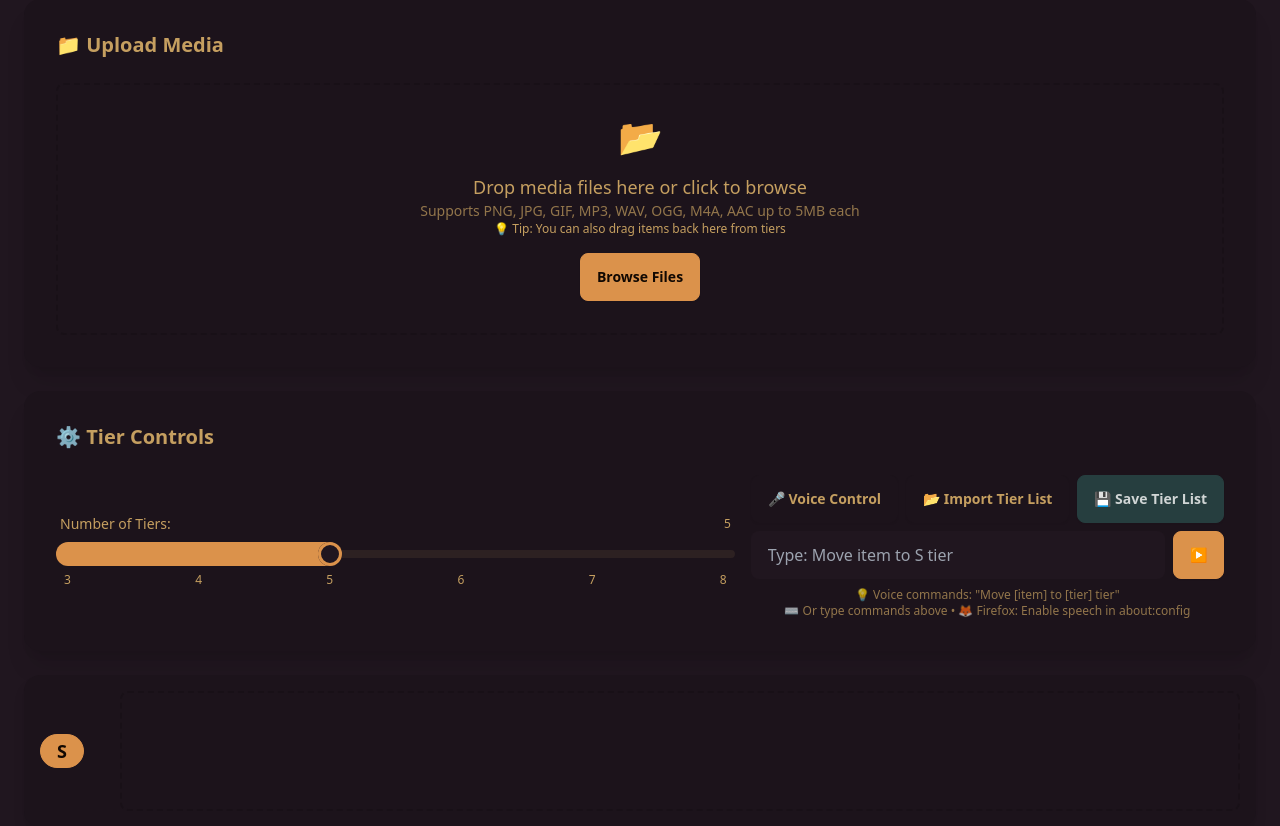
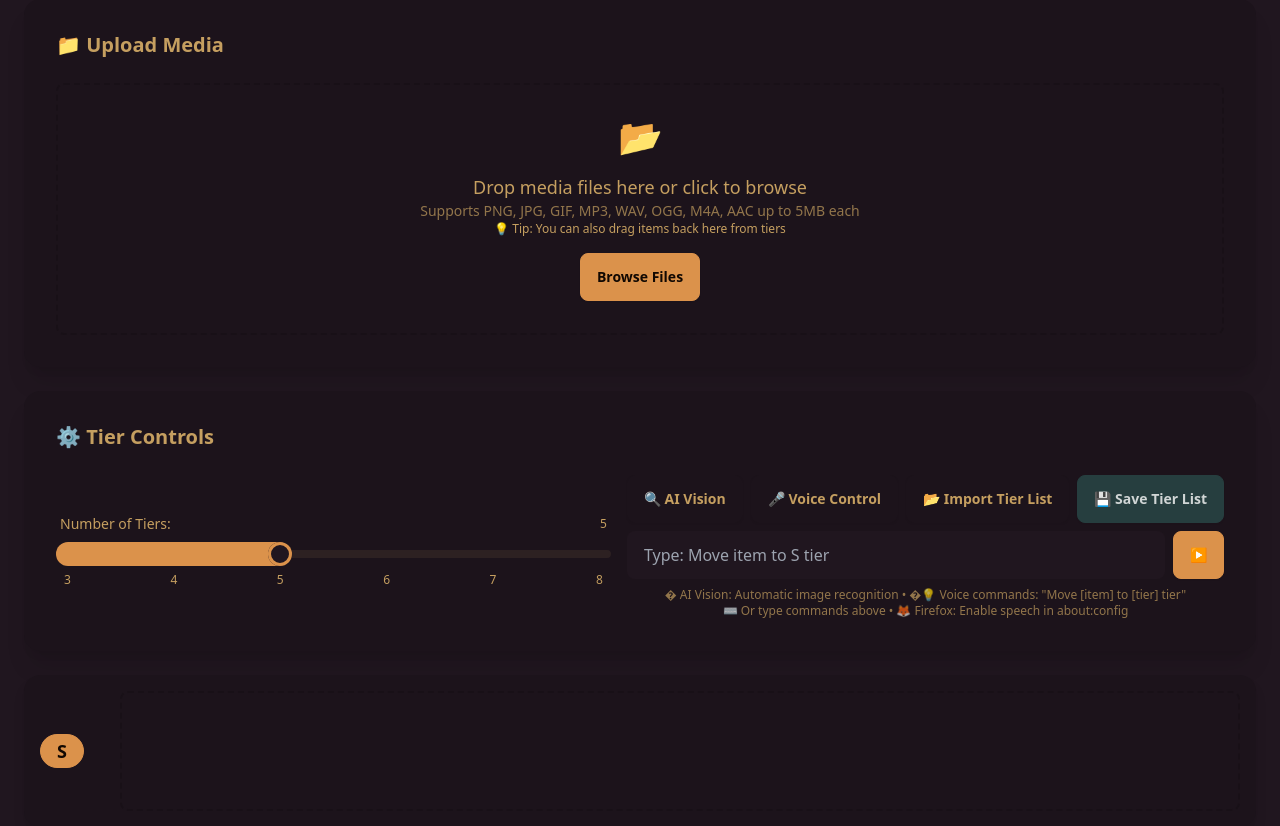
Before and after one commit to Hack-Pac/TierList, a Flask app: page / in a window 1280 px wide. Shown: the part 89-915 px from the top of the page. Run offline with Flask 3, Linux system fonts and the light colour scheme; some libraries are stand-ins or nearby versions.

Commit message:
HUGE commit: image recognition using HC AI endpoint -- converts uploaded images to b64 and adds an overlaid label. voice call functions then use the label provided to identify it.

```diff
--- a/static/js/app.js
+++ b/static/js/app.js
@@ -10,6 +10,9 @@
 let isProcessingVoiceCommand = false;
 let currentBrowser = null;
 let speechKittReady = false;
+
+// Image recognition state
+let imageRecognitionEnabled = true;
 
 // Browser detection
 function detectBrowser() {
@@ -127,6 +130,7 @@
 }
 
 function uploadFiles(files) {
+    console.log(`[DEBUG] uploadFiles called with ${files.length} files`);
     const formData = new FormData();
 
     //validate files before upload
@@ -148,13 +152,60 @@
         body: formData
     })
     .then(response => response.json())
-    .then(data => {
+    .then(async (data) => {
+        console.log(`[DEBUG] Upload response received:`, data);
         if (data.error) {
             showNotification(data.error, 'error');
         } else {
+            console.log(`[DEBUG] Adding ${data.files.length} files to uploadedFiles`);
             uploadedFiles = [...uploadedFiles, ...data.files];
+
+            // Show uploaded files immediately
             displayUploadedFiles();
-            showNotification(`Successfully uploaded ${data.files.length} file(s)!`, 'success');
+
+            console.log(`[DEBUG] Image recognition enabled: ${imageRecognitionEnabled}`);
+            console.log(`[DEBUG] Uploaded files:`, data.files);
+
+            // Analyze uploaded images with AI recognition
+            if (imageRecognitionEnabled) {
+                const imageFiles = data.files.filter(file => !file.is_audio);
+                console.log(`[DEBUG] Image recognition enabled. Found ${imageFiles.length} image files to analyze:`, imageFiles.map(f => f.filename));
+                console.log(`[DEBUG] All files with is_audio property:`, data.files.map(f => ({ filename: f.filename, is_audio: f.is_audio })));
+
+                if (imageFiles.length > 0) {
+                    showNotification(`Analyzing ${imageFiles.length} image(s)...`, 'info');
+
+                    // Analyze images sequentially to avoid overwhelming the API
+                    for (const file of imageFiles) {
+                        try {
+                            console.log(`[DEBUG] Analyzing file: ${file.filename}`);
+                            const recognition = await analyzeImage(file.url, file.filename);
+                            if (recognition) {
+                                console.log(`[DEBUG] Setting recognition "${recognition}" for file: ${file.filename}`);
+                                file.recognition = recognition;
+                                // Find the file in uploadedFiles and update it
+                                const uploadedFile = uploadedFiles.find(f => f.filename === file.filename);
+                                if (uploadedFile) {
+                                    uploadedFile.recognition = recognition;
+                                    console.log(`[DEBUG] Updated uploadedFile with recognition: ${uploadedFile.filename} -> ${uploadedFile.recognition}`);
+                                }
+                                // Update display after each analysis for real-time feedback
+                                displayUploadedFiles();
+                            } else {
+                                console.log(`[DEBUG] No recognition result for file: ${file.filename}`);
+                            }
+                        } catch (error) {
+                            console.error(`[DEBUG] Failed to analyze ${file.filename}:`, error);
+                        }
+                    }
+
+                    showNotification(`Successfully uploaded and analyzed ${data.files.length} file(s)!`, 'success');
+                } else {
+                    showNotification(`Successfully uploaded ${data.files.length} file(s)!`, 'success');
+                }
+            } else {
+                showNotification(`Successfully uploaded ${data.files.length} file(s)!`, 'success');
+            }
         }
     })
     .catch(error => {
@@ -181,6 +232,12 @@
 function displayUploadedFiles() {
     const preview = document.getElementById('upload-preview');
     preview.innerHTML = '';
+
+    console.log(`[DEBUG] Displaying ${uploadedFiles.length} uploaded files`);
+    uploadedFiles.forEach((file, index) => {
+        console.log(`[DEBUG] File ${index}: ${file.filename}, recognition: ${file.recognition}`);
+    });
+
     if (uploadedFiles.length === 0) {
         preview.classList.add('hidden');
         return;
@@ -218,13 +275,21 @@
     } else {
         container.innerHTML = `
             <img src="${file.url}" alt="${file.original_name}"
-                 class="w-full h-20 object-cover rounded border-2 border-base-300 group-hover:border-primary">
+                 class="max-w-full max-h-32 object-contain rounded border-2 border-base-300 group-hover:border-primary">
             <div class="absolute inset-0 bg-black bg-opacity-0 group-hover:bg-opacity-20 rounded transition-all"></div>
             <div class="absolute top-1 right-1 opacity-0 group-hover:opacity-100 transition-opacity">
                 <button onclick="removeFile('${file.filename}')"
                         class="btn btn-xs btn-circle btn-error">✕</button>
             </div>
         `;
+
+        // Add image recognition overlay if available
+        if (file.recognition && imageRecognitionEnabled) {
+            console.log(`[DEBUG] Adding overlay for file: ${file.filename}, recognition: ${file.recognition}`);
+            addImageRecognitionOverlay(container, file.recognition);
+        } else {
+            console.log(`[DEBUG] No overlay for file: ${file.filename}, recognition: ${file.recognition}, enabled: ${imageRecognitionEnabled}`);
+        }
     }
 
     //drag events
@@ -248,6 +313,7 @@
     const saveBtn = document.getElementById('save-btn');
     const importBtn = document.getElementById('import-btn');
     const importInput = document.getElementById('import-input');
+    const imageRecognitionBtn = document.getElementById('image-recognition-btn');
 
     slider.addEventListener('input', (e) => {
         const count = parseInt(e.target.value);
@@ -258,6 +324,10 @@
     saveBtn.addEventListener('click', saveTierList);
     importBtn.addEventListener('click', () => importInput.click());
     importInput.addEventListener('change', handleImportFile);
+
+    if (imageRecognitionBtn) {
+        imageRecognitionBtn.addEventListener('click', toggleImageRecognition);
+    }
 }
 function generateDefaultTiers() {
     const count = 5;
@@ -314,7 +384,7 @@
                     </div>
                 </div>
                 <!-- tier items container -->
-                <div class="tier-container flex-1 min-h-[100px] border-2 border-dashed border-base-300 rounded-lg p-4 flex flex-wrap gap-2"
+                <div class="tier-container flex-1 min-h-[80px] border-2 border-dashed border-base-300 rounded-lg p-3 flex flex-wrap gap-2"
                      data-tier-id="${tier.id}"
                      ondrop="handleTierDrop(event, ${index})"
                      ondragover="handleTierDragOver(event)"
@@ -350,6 +420,12 @@
             </div>
         `;
     } else {
+        const recognitionOverlay = (file.recognition && imageRecognitionEnabled)
+            ? `<div class="image-recognition-overlay absolute bottom-0 left-0 right-0 bg-black bg-opacity-75 text-white text-xs px-1 py-0.5 rounded-b z-10 pointer-events-none" style="font-weight: bold; text-shadow: 1px 1px 2px rgba(0,0,0,0.8);">🔍 ${file.recognition}</div>`
+            : '';
+
+        console.log(`[DEBUG] Creating tier file HTML for: ${file.filename}, recognition: ${file.recognition}, overlay: ${recognitionOverlay ? 'YES' : 'NO'}`);
+
         return `
             <div class="tier-item relative group cursor-move"
                  draggable="true"
@@ -357,9 +433,10 @@
                  onmousedown="handleFileDragStart(event)"
                  onmouseup="handleFileDragEnd(event)">
                 <img src="${file.url}" alt="${file.original_name}"
-                     class="w-16 h-16 object-cover rounded border border-base-300">
+                     class="h-16 w-auto object-contain rounded border border-base-300">
+                ${recognitionOverlay}
                 <!-- Delete button -->
-                <div class="absolute -top-1 -right-1 opacity-0 group-hover:opacity-100 transition-opacity">
+                <div class="absolute -top-1 -right-1 opacity-0 group-hover:opacity-100 transition-opacity z-20">
                     <button onclick="removeFile('${file.filename}')"
                             class="btn btn-xs btn-circle btn-error"
                             title="Delete file">✕</button>
@@ -720,6 +797,7 @@
 // Global functions for Firefox fallback (accessible from HTML)
 window.processFirefoxTextCommand = processFirefoxTextCommand;
 window.showFirefoxInstructions = showFirefoxInstructions;
+window.toggleImageRecognition = toggleImageRecognition;
 
 function processFirefoxTextCommand() {
     const input = document.getElementById('firefox-voice-input');
@@ -1117,7 +1195,7 @@
                             content: prompt
                         }
                     ],
-                    max_tokens: 150,
+                    max_tokens: 1000,
                     temperature: 0.1 // Lower temperature for more consistent parsing
                 }),
                 signal: controller.signal
@@ -1300,8 +1378,240 @@
     }
 }
 
-// Global functions accessible from HTML
-window.handleVoiceInputKeypress = handleVoiceInputKeypress;
-window.processTextCommand = processTextCommand;
-window.processFirefoxTextCommand = processFirefoxTextCommand;
-window.showFirefoxInstructions = showFirefoxInstructions;
+// Image Recognition Functions
+async function analyzeImage(imageUrl, filename) {
+    if (!imageRecognitionEnabled) {
+        console.log(`[DEBUG] Image recognition disabled, skipping: ${filename}`);
+        return null;
+    }
+
+    try {
+        console.log(`[DEBUG] Starting AI analysis for: ${filename}`);
+        console.log(`[DEBUG] Image URL: ${imageUrl}`);
+
+        // Convert image to base64 for AI API
+        console.log(`[DEBUG] Converting image to base64...`);
+        const base64Image = await imageToBase64(imageUrl);
+        console.log(`[DEBUG] Base64 conversion complete, length: ${base64Image.length}`);
+
+        const prompt = `Analyze this image and provide a single word that best describes what it shows. Examples:
+- If it's a store/shop: "shop"
+- If it's a street/road: "street"
+- If it's a person: "person"
+- If it's food: "food"
+- If it's an animal: "animal"
+- If it's a building: "building"
+- If it's nature/landscape: "nature"
+- If it's a vehicle: "vehicle"
+- If it's text/document: "document"
+- If it's art/drawing: "art"
+
+Respond with only ONE word, no explanations or additional text.`;
+
+        const controller = new AbortController();
+        const timeoutId = setTimeout(() => controller.abort(), 15000); // 15 second timeout
+
+        console.log(`[DEBUG] Sending request to AI API...`);
+        const response = await fetch('https://ai.hackclub.com/chat/completions', {
+            method: 'POST',
+            headers: {
+                'Content-Type': 'application/json',
+            },
+            body: JSON.stringify({
+                messages: [
+                    {
+                        role: 'user',
+                        content: [
+                            {
+                                type: 'text',
+                                text: prompt
+                            },
+                            {
+                                type: 'image_url',
+                                image_url: {
+                                    url: base64Image
+                                }
+                            }
+                        ]
+                    }
+                ],
+                max_tokens: 10,
+                temperature: 0.1
+            }),
+            signal: controller.signal
+        });
+
+        clearTimeout(timeoutId);
+
+        console.log(`[DEBUG] AI API response status: ${response.status}`);
+        if (!response.ok) {
+            throw new Error(`AI API request failed: ${response.status}`);
+        }
+
+        const data = await response.json();
+        console.log(`[DEBUG] AI API response data:`, data);
+
+        if (!data.choices || !data.choices[0] || !data.choices[0].message) {
+            throw new Error('Invalid response format from AI API');
+        }
+
+        const recognition = data.choices[0].message.content.trim().toLowerCase();
+        console.log(`[DEBUG] Image recognition result for ${filename}: "${recognition}"`);
+        console.log(`[DEBUG] Recognition successful for: ${filename}`);
+
+        return recognition;
+
+    } catch (error) {
+        console.error(`[DEBUG] Error analyzing image ${filename}:`, error);
+        console.error(`[DEBUG] Full error details:`, {
+            message: error.message,
+            stack: error.stack,
+            filename: filename,
+            imageUrl: imageUrl
+        });
+        return null;
+    }
+}
+
+async function imageToBase64(imageUrl) {
+    return new Promise((resolve, reject) => {
+        const img = new Image();
+        img.crossOrigin = 'anonymous';
+
+        img.onload = function() {
+            const canvas = document.createElement('canvas');
+            const ctx = canvas.getContext('2d');
+
+            // Resize image to reduce API payload size
+            const maxSize = 512;
+            let { width, height } = img;
+
+            if (width > height) {
+                if (width > maxSize) {
+                    height = (height * maxSize) / width;
+                    width = maxSize;
+                }
+            } else {
+                if (height > maxSize) {
+                    width = (width * maxSize) / height;
+                    height = maxSize;
+                }
+            }
+
+            canvas.width = width;
+            canvas.height = height;
+
+            ctx.drawImage(img, 0, 0, width, height);
+
+            const base64 = canvas.toDataURL('image/jpeg', 0.8);
+            resolve(base64);
+        };
+
+        img.onerror = () => reject(new Error('Failed to load image'));
+        img.src = imageUrl;
+    });
+}
+
+function addImageRecognitionOverlay(container, recognition) {
+    if (!recognition) {
+        console.log('[DEBUG] No recognition data provided to addImageRecognitionOverlay');
+        return;
+    }
+
+    console.log(`[DEBUG] Adding recognition overlay: "${recognition}" to container:`, container);
+
+    // Remove existing overlay if present
+    const existingOverlay = container.querySelector('.image-recognition-overlay');
+    if (existingOverlay) {
+        console.log('[DEBUG] Removing existing overlay');
+        existingOverlay.remove();
+    }
+
+    // Create recognition overlay
+    const overlay = document.createElement('div');
+    overlay.className = 'image-recognition-overlay absolute bottom-0 left-0 right-0 bg-black bg-opacity-75 text-white text-xs px-2 py-1 rounded-b z-10 pointer-events-none';
+    overlay.textContent = `🔍 ${recognition}`;
+    overlay.style.fontWeight = 'bold';
+    overlay.style.textShadow = '1px 1px 2px rgba(0,0,0,0.8)';
+
+    console.log(`[DEBUG] Created overlay element:`, overlay);
+
+    container.appendChild(overlay);
+    console.log(`[DEBUG] Overlay appended to container. Container children count:`, container.children.length);
+}
+
+function toggleImageRecognition() {
+    imageRecognitionEnabled = !imageRecognitionEnabled;
+    const button = document.getElementById('image-recognition-btn');
+
+    if (imageRecognitionEnabled) {
+        button.classList.remove('btn-outline');
+        button.classList.add('btn-success');
+        showNotification('Image recognition enabled', 'success');
+
+        // Re-analyze all existing images (in upload area and tiers)
+        const allFiles = [...uploadedFiles, ...tierData.flatMap(tier => tier.files)];
+        const imageFiles = allFiles.filter(file => !file.is_audio && !file.recognition);
+
+        if (imageFiles.length > 0) {
+            showNotification(`Analyzing ${imageFiles.length} existing image(s)...`, 'info');
+
+            // Process images sequentially
+            (async () => {
+                for (const file of imageFiles) {
+                    try {
+                        const recognition = await analyzeImage(file.url, file.filename);
+                        if (recognition) {
+                            file.recognition = recognition;
+
+                            // Update the same file in uploadedFiles if it exists there
+                            const uploadedFile = uploadedFiles.find(f => f.filename === file.filename);
+                            if (uploadedFile) {
+                                uploadedFile.recognition = recognition;
+                            }
+
+                            // Update the same file in tiers if it exists there
+                            tierData.forEach(tier => {
+                                const tierFile = tier.files.find(f => f.filename === file.filename);
+                                if (tierFile) {
+                                    tierFile.recognition = recognition;
+                                }
+                            });
+
+                            // Update displays in real-time
+                            displayUploadedFiles();
+                            renderTiers();
+                        }
+                    } catch (error) {
+                        console.error(`Failed to analyze ${file.filename}:`, error);
+                    }
+                }
+                showNotification('Existing images analyzed!', 'success');
+            })();
+        }
+    } else {
+        button.classList.remove('btn-success');
+        button.classList.add('btn-outline');
+        showNotification('Image recognition disabled', 'info');
+
+        // Remove recognition data from all files
+        uploadedFiles.forEach(file => {
+            delete file.recognition;
+        });
+
+        tierData.forEach(tier => {
+            tier.files.forEach(file => {
+                delete file.recognition;
+            });
+        });
+
+        // Remove all overlays from DOM
+        document.querySelectorAll('.image-recognition-overlay').forEach(overlay => {
+            overlay.remove();
+        });
+
+        // Refresh displays
+        displayUploadedFiles();
+        renderTiers();
+    }
+}
--- a/templates/index.html
+++ b/templates/index.html
@@ -78,6 +78,7 @@
                     </div>
                     <div class="flex flex-col gap-2">
                         <div class="flex gap-2">
+                            <button id="image-recognition-btn" class="btn btn-success" title="Toggle image recognition">🔍 AI Vision</button>
                             <button id="voice-control-btn" onclick="toggleVoiceControl()" class="btn btn-accent" title="Toggle voice control">🎤 Voice Control</button>
                             <button id="import-btn" class="btn btn-accent">📂 Import Tier List</button>
                             <button id="save-btn" class="btn btn-secondary">💾 Save Tier List</button>
@@ -89,7 +90,7 @@
                             <button onclick="processTextCommand()" class="btn btn-sm btn-primary" title="Execute text command">▶</button>
                         </div>
                         <div class="text-xs text-center text-base-content/70">
-                            💡 Voice commands: "Move [item] to [tier] tier"<br>
+                            � AI Vision: Automatic image recognition • �💡 Voice commands: "Move [item] to [tier] tier"<br>
                             ⌨️ Or type commands above • 🦊 Firefox: Enable speech in about:config
                         </div>
                     </div>
```
Also changed, not shown: static/css/input.css (+32 -0 lines), README.md.
